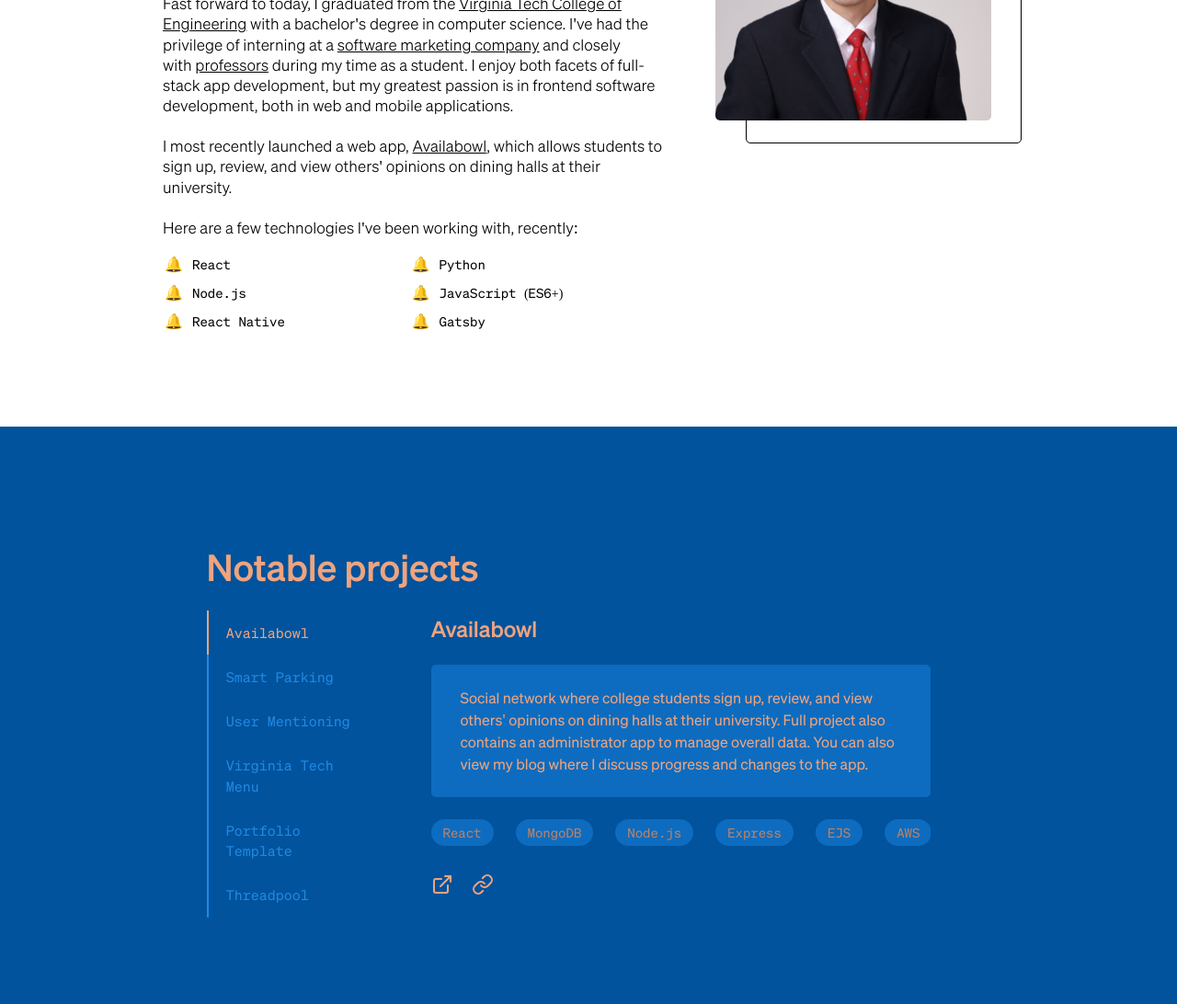
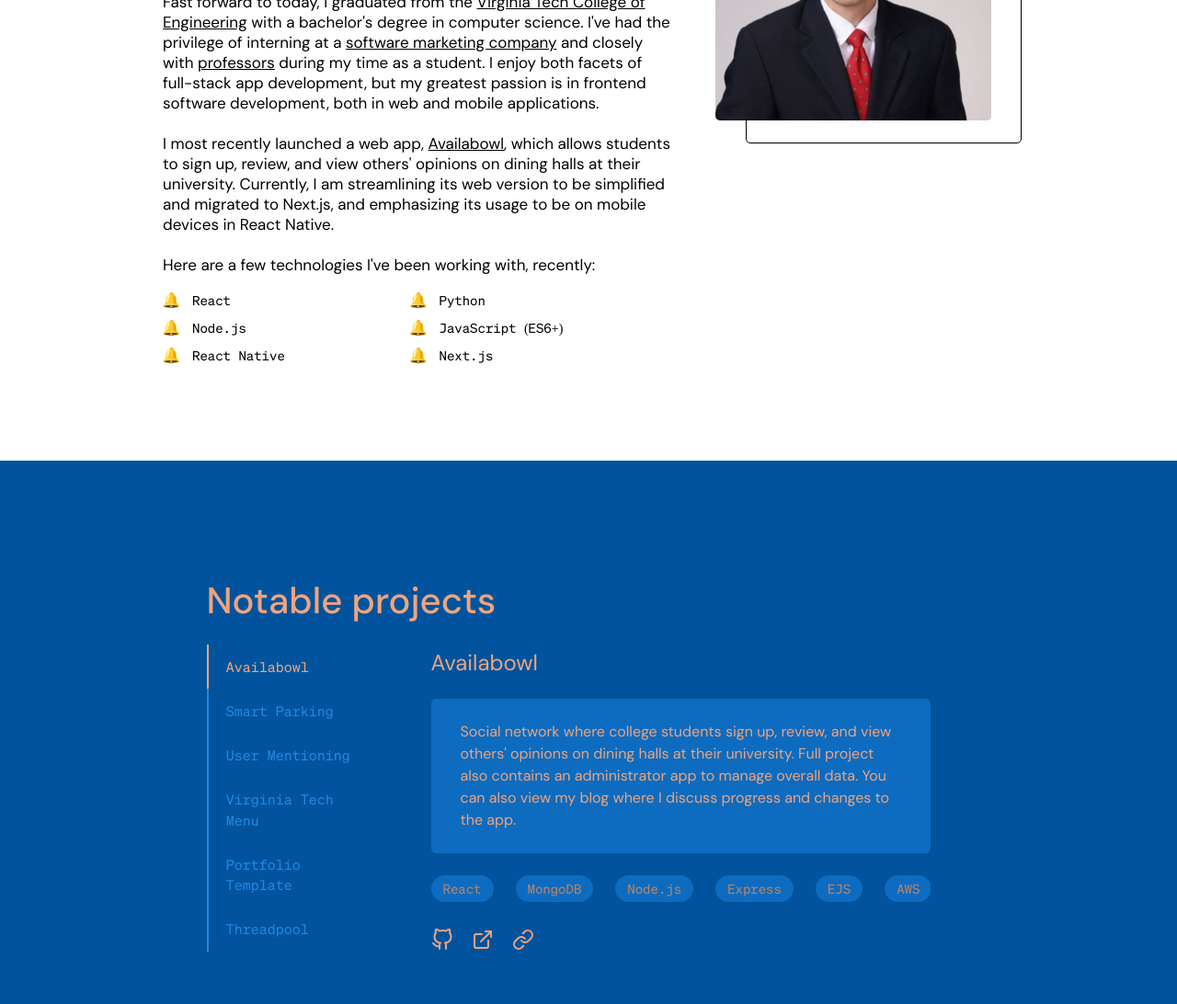
Before and after one commit to avocados23/portfolio-2023, a Gatsby site: page / in a window 1280 px wide. Shown: the part 1049-2141 px from the top of the page at 92% size. Built offline with nearby package versions, Linux system fonts and the light colour scheme; Gatsby itself is replaced by a stand-in of ours.

Commit message:
updated resume and bio info

```diff
--- a/global.css
+++ b/global.css
@@ -3,102 +3,7 @@
 * @author Nam Tran
 * @version 5.2.2023
 */
-@font-face {
-    font-family: "Sohne";
-    src: url('/fonts/test-soehne-extraleicht.woff2');
-    font-style: normal;
-    font-weight: 200;
-}
-@font-face {
-    font-family: "Sohne";
-    src: url('/fonts/test-soehne-extraleicht-kursiv.woff2');
-    font-style: italic;
-    font-weight: 200;
-}
-@font-face {
-    font-family: "Sohne";
-    src: url('/fonts/test-soehne-leicht.woff2');
-    font-style: normal;
-    font-weight: 300;
-}
-@font-face {
-    font-family: "Sohne";
-    src: url('/fonts/test-soehne-leicht-kursiv.woff2');
-    font-style: italic;
-    font-weight: 300;
-}
-@font-face {
-    font-family: "Sohne";
-    src: url('/fonts/test-soehne-buch.woff2');
-    font-style: normal;
-    font-weight: 400;
-}
-@font-face {
-    font-family: "Sohne";
-    src: url('/fonts/test-soehne-buch-kursiv.woff2');
-    font-style: italic;
-    font-weight: 400;
-}
-@font-face {
-    font-family: "Sohne";
-    src: url('/fonts/test-soehne-kraftig.woff2');
-    font-style: normal;
-    font-weight: 500;
-}
-@font-face {
-    font-family: "Sohne";
-    src: url('/fonts/test-soehne-kraftig-kursiv.woff2');
-    font-style: italic;
-    font-weight: 500;
-}
-@font-face {
-    font-family: "Sohne";
-    src: url('/fonts/test-soehne-halbfett.woff2');
-    font-style: normal;
-    font-weight: 600;
-}
-@font-face {
-    font-family: "Sohne";
-    src: url('/fonts/test-soehne-halbfett-kursiv.woff2');
-    font-style: italic;
-    font-weight: 600;
-}
-@font-face {
-    font-family: "Sohne";
-    src: url('/fonts/test-soehne-dreiviertelfett.woff2');
-    font-style: normal;
-    font-weight: 700;
-}
-@font-face {
-    font-family: "Sohne";
-    src: url('/fonts/test-soehne-dreiviertelfett-kursiv.woff2');
-    font-style: italic;
-    font-weight: 700;
-}
-@font-face {
-    font-family: "Sohne";
-    src: url('/fonts/test-soehne-fett.woff2');
-    font-style: normal;
-    font-weight: 800;
-}
-@font-face {
-    font-family: "Sohne";
-    src: url('/fonts/test-soehne-fett-kursiv.woff2');
-    font-style: italic;
-    font-weight: 800;
-}
-@font-face {
-    font-family: "Sohne";
-    src: url('/fonts/test-soehne-extrafett.woff2');
-    font-style: normal;
-    font-weight: 900;
-}
-@font-face {
-    font-family: "Sohne";
-    src: url('/fonts/test-soehne-extrafett-kursiv.woff2');
-    font-style: italic;
-    font-weight: 900;
-}
+@import url('https://fonts.googleapis.com/css2?family=DM+Sans:wght@400;500;700&display=swap');
 @font-face {
     font-family: "Sohne Mono";
     src: url('/fonts/test-soehne-mono-leicht.woff2');
@@ -131,7 +36,7 @@
 }
 html, body {
     background-color: white;
-    font-family: "Sohne", system-ui, -apple-system, BlinkMacSystemFont, 'Segoe UI', Roboto, Oxygen, Ubuntu, Cantarell, 'Open Sans', 'Helvetica Neue', sans-serif;
+    font-family: "DM Sans", system-ui, -apple-system, BlinkMacSystemFont, 'Segoe UI', Roboto, Oxygen, Ubuntu, Cantarell, 'Open Sans', 'Helvetica Neue', sans-serif;
 }
 .mono {
     font-family: "Sohne Mono";
@@ -195,7 +100,7 @@
 }
 .home-page-text {
     font-size: 17px;
-    font-weight: 300;
+    font-weight: 400;
     line-height: normal;
     color: inherit;
 }
@@ -375,8 +280,8 @@
     }
 }
 .project-title {
-    font-family: "Sohne", system-ui, -apple-system, BlinkMacSystemFont, 'Segoe UI', Roboto, Oxygen, Ubuntu, Cantarell, 'Open Sans', 'Helvetica Neue', sans-serif;
-    font-weight: 500;
+    font-family: "DM Sans", system-ui, -apple-system, BlinkMacSystemFont, 'Segoe UI', Roboto, Oxygen, Ubuntu, Cantarell, 'Open Sans', 'Helvetica Neue', sans-serif;
+    font-weight: 400;
     color: #EEA47F;
     margin-bottom: 24px;
 }
@@ -524,7 +429,7 @@
     text-decoration: none;
     color: black;
     margin-bottom: 24px;
-    font-family: "Sohne", system-ui, -apple-system, BlinkMacSystemFont, 'Segoe UI', Roboto, Oxygen, Ubuntu, Cantarell, 'Open Sans', 'Helvetica Neue', sans-serif;
+    font-family: "DM Sans", system-ui, -apple-system, BlinkMacSystemFont, 'Segoe UI', Roboto, Oxygen, Ubuntu, Cantarell, 'Open Sans', 'Helvetica Neue', sans-serif;
     font-size: 18px;
 }
 .footer {
--- a/src/components/sections/about.js
+++ b/src/components/sections/about.js
@@ -29,7 +29,8 @@
                                         I enjoy both facets of full-stack app development, but my greatest passion is in frontend software development, both in web and mobile applications.
                                         <br/><br />
                                         I most recently launched a web app, <a href="https://www.availabowl.com/" className="external">Availabowl</a>, which allows students to sign up,
-                                        review, and view others' opinions on dining halls at their university.
+                                        review, and view others' opinions on dining halls at their university. Currently, I am streamlining its web version to be simplified and migrated to Next.js, and
+                                        emphasizing its usage to be on mobile devices in React Native.
                                         <br/><br/>
                                         Here are a few technologies I've been working with, recently:
                                     </p>
@@ -50,7 +51,7 @@
                                             <p className="technology">JavaScript (ES6+)</p>
                                         </li>
                                         <li>
-                                            <p className="technology">Gatsby</p>
+                                            <p className="technology">Next.js</p>
                                         </li>
                                     </ul>
                                 </div>
--- a/src/components/sections/projects.js
+++ b/src/components/sections/projects.js
@@ -8,9 +8,10 @@
         title: "Availabowl",
         description:
         "Social network where college students sign up, review, and view others' opinions on dining halls at their university. Full project also contains an administrator app to manage overall data. You can also view my blog where I discuss progress and changes to the app.",
-        platforms: ["React", "MongoDB", "Node.js", "Express", "EJS", "AWS", "OAuth"],
+        platforms: ["React", "MongoDB", "Node.js", "Express", "EJS", "AWS", "Next.js"],
         external: "https://www.availabowl.com/",
-        blog: "https://availabowldevs.wordpress.com/"
+        blog: "https://availabowldevs.wordpress.com/",
+        github: "https://github.com/availabowl"
     },
     {
         title: "Smart Parking",
@@ -79,8 +80,8 @@
                                         </div>
                                         <div className={`technologies ${theme === 'dark' && 'dark'}`}>
                                             {
-                                                projects[index].platforms.map(platform => (
-                                                    <p>{platform}</p>
+                                                projects[index].platforms.map((platform, i) => (
+                                                    <p key={i}>{platform}</p>
                                                 ))
                                             }
                                         </div>
```
Also changed, not shown: 1 other file.
